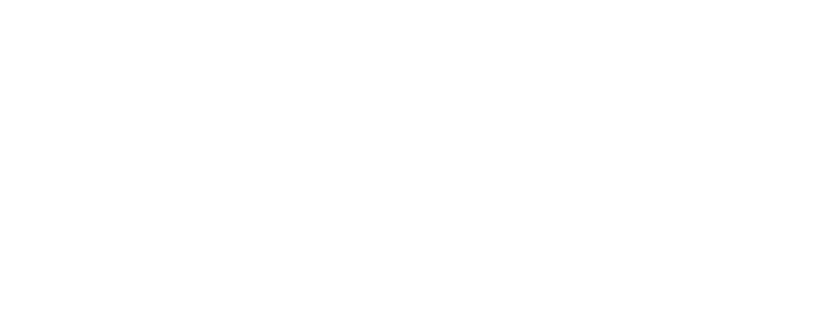
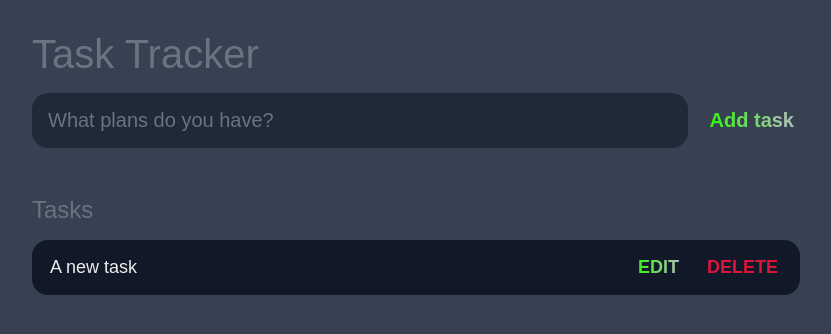
Before and after one commit to NazirLattimore0/TaskTracker, a plain HTML site: page index.html in a window 1280 px wide. Shown: the whole page, without its empty margins (224-1055 px from the left). Drawn offline with Linux system fonts and the light colour scheme.

Commit message:
all files

```diff
--- a/index.html
+++ b/index.html
@@ -4,7 +4,41 @@
     <meta charset="UTF-8" />
     <meta http-equiv="X-UA-Compatible" content="IE=edge" />
     <meta name="viewport" content="width=device-width, initial-scale=1.0" />
-    <title>Document</title>
+    <title>Task List 2021</title>
+
+    <link rel="stylesheet" href="main.css" />
   </head>
-  <body></body>
+  <body>
+    <header>
+      <h1>Task Tracker</h1>
+      <form id="new-task-form">
+        <input
+          type="text"
+          name="new-task-input"
+          id="new-task-input"
+          placeholder="What plans do you have?"
+        />
+        <input type="submit" id="new-task-submit" value="Add task" />
+      </form>
+    </header>
+    <main>
+      <section class="task-list">
+        <h2>Tasks</h2>
+
+        <div id="tasks">
+          <div class="task">
+            <div class="content">
+              <input type="text" class="text" value="A new task" readonly />
+            </div>
+            <div class="actions">
+              <button class="edit">Edit</button>
+              <button class="delete">Delete</button>
+            </div>
+          </div>
+        </div>
+      </section>
+    </main>
+
+    <script src="main.js"></script>
+  </body>
 </html>
--- /dev/null
+++ b/main.css
@@ -0,0 +1,157 @@
+:root {
+  --dark: #374151;
+  --darker: #1f2937;
+  --darkest: #111827;
+  --grey: #6b7280;
+  --pink: #26fa00;
+  --purple: #bfbacb;
+  --light: #eee;
+}
+
+* {
+  margin: 0;
+  box-sizing: border-box;
+  font-family: "Fira sans", sans-serif;
+}
+
+body {
+  display: flex;
+  flex-direction: column;
+  min-height: 100vh;
+  color: #fff;
+  background-color: var(--dark);
+}
+
+header {
+  padding: 2rem 1rem;
+  max-width: 800px;
+  width: 100%;
+  margin: 0 auto;
+}
+
+header h1 {
+  font-size: 2.5rem;
+  font-weight: 300;
+  color: var(--grey);
+  margin-bottom: 1rem;
+}
+
+#new-task-form {
+  display: flex;
+}
+
+input,
+button {
+  appearance: none;
+  border: none;
+  outline: none;
+  background: none;
+}
+
+#new-task-input {
+  flex: 1 1 0%;
+  background-color: var(--darker);
+  padding: 1rem;
+  border-radius: 1rem;
+  margin-right: 1rem;
+  color: var(--light);
+  font-size: 1.25rem;
+}
+
+#new-task-input::placeholder {
+  color: var(--grey);
+}
+
+#new-task-submit {
+  color: var(--pink);
+  font-size: 1.25rem;
+  font-weight: 700;
+  background-image: linear-gradient(to right, var(--pink), var(--purple));
+  -webkit-background-clip: text;
+  -webkit-text-fill-color: transparent;
+  cursor: pointer;
+  transition: 0.4s;
+}
+
+#new-task-submit:hover {
+  opacity: 0.8;
+}
+
+#new-task-submit:active {
+  opacity: 0.6;
+}
+
+main {
+  flex: 1 1 0%;
+  max-width: 800px;
+  width: 100%;
+  margin: 0 auto;
+}
+
+.task-list {
+  padding: 1rem;
+}
+
+.task-list h2 {
+  font-size: 1.5rem;
+  font-weight: 300;
+  color: var(--grey);
+  margin-bottom: 1rem;
+}
+
+#tasks .task {
+  display: flex;
+  justify-content: space-between;
+  background-color: var(--darkest);
+  padding: 1rem;
+  border-radius: 1rem;
+  margin-bottom: 1rem;
+}
+
+.task .content {
+  flex: 1 1 0%;
+}
+
+.task .content .text {
+  color: var(--light);
+  font-size: 1.125rem;
+  width: 100%;
+  display: block;
+  transition: 0.4s;
+}
+
+.task .content .text:not(:read-only) {
+  color: var(--pink);
+}
+
+.task .actions {
+  display: flex;
+  margin: 0 -0.5rem;
+}
+
+.task .actions button {
+  cursor: pointer;
+  margin: 0 0.5rem;
+  font-size: 1.125rem;
+  font-weight: 700;
+  text-transform: uppercase;
+  transition: 0.4s;
+}
+
+.task .actions button:hover {
+  opacity: 0.8;
+}
+
+.task .actions button:active {
+  opacity: 0.6;
+}
+
+.task .actions .edit {
+  background-image: linear-gradient(to right, var(--pink), var(--purple));
+  -webkit-background-clip: text;
+  -webkit-text-fill-color: transparent;
+}
+
+.task .actions .delete {
+  color: crimson;
+}
```
Also changed, not shown: index.js (+62 -0 lines).
